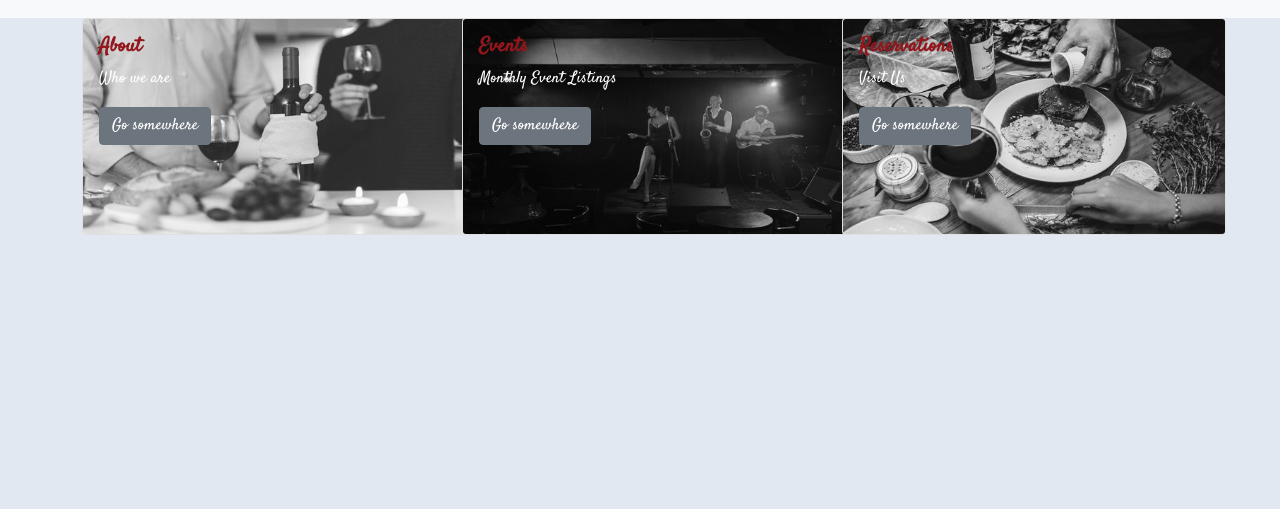
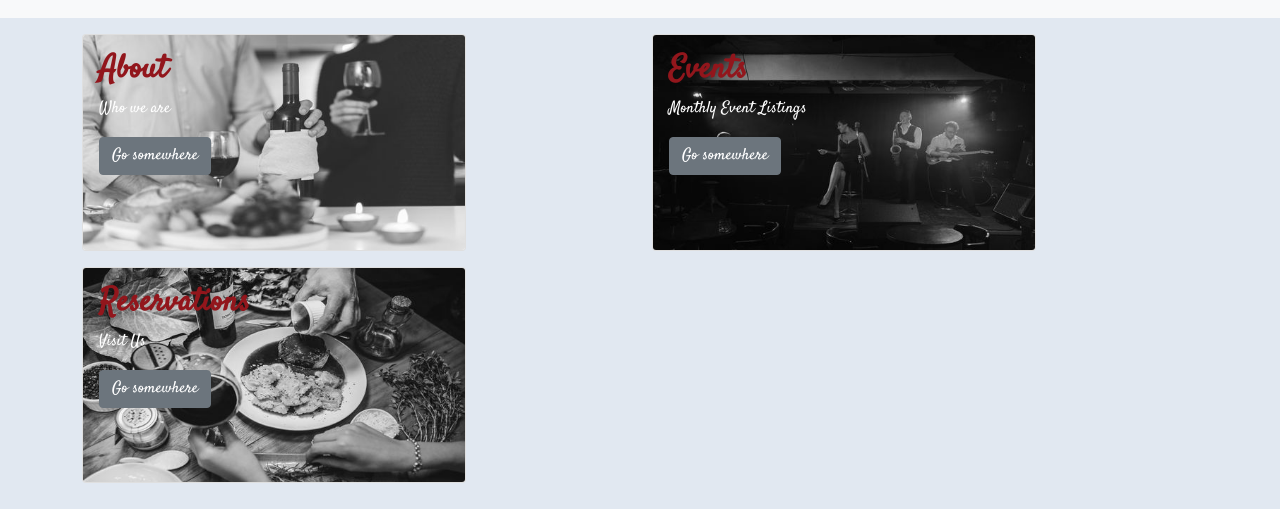
Before and after one commit to LisaHarrison08/Aurora, a PHP site: page / in a window 1280 px wide; the page is wider, and only the part inside the window is pictured. Shown: the part 291-800 px from the top of that part. Run offline with PHP 8.4, Linux system fonts and the light colour scheme; some libraries are stand-ins or nearby versions.

Commit message:
header to container-fluid for video alignment

```diff
--- a/css/styles.css
+++ b/css/styles.css
@@ -38,10 +38,11 @@ header {
 .overlay,
 h1,
 h2 {
-  margin-left: 100px; }
+  margin-left: 120px; }
 
 .card-title {
-  color: #92161c; }
+  color: #92161c;
+  font-size: 2em; }
 
 /* About Page */
 /* Contact Page */
--- a/css/styles.scss
+++ b/css/styles.scss
@@ -61,11 +61,12 @@ header {
 .overlay,
 h1,
 h2 {
-	margin-left: 100px;
+	margin-left: 120px;
 }
 
 .card-title {
 	color: $card-title;
+	font-size:2em;
 }
 
 /* About Page */
--- a/index.html
+++ b/index.html
@@ -21,7 +21,7 @@
 
 <body>
   <header class="jumbotron">
-    <div class="container">
+    <div class="container-fluid">
       <div class="row">
         <div class="col">
           <video width="340" height="240" autoplay loop muted>
@@ -69,7 +69,7 @@
   <div class="container">
     <div class="row">
 
-      <div class="col-4">
+      <div class="col pt-3">
         <div class="card text-white" style="width: 24rem;">
           <img src="img/reserve1.jpg" class="card-img" alt="...">
           <div class="card-img-overlay">
@@ -80,7 +80,7 @@
         </div>
       </div>
 
-      <div class="col-4">
+      <div class="col pt-3">
         <div class="card text-white" style="width: 24rem;">
           <img src="img/events1.jpg" class="card-img" alt="...">
           <div class="card-img-overlay">
@@ -92,7 +92,7 @@
       </div>
 
       <!-- Link this image to a reservations modal... -->
-      <div class="col-4">
+      <div class="col pt-3">
         <div class="card text-white" style="width: 24rem;">
           <img src="img/reservations1.jpg" class="card-img" alt="...">
           <div class="card-img-overlay">
```
